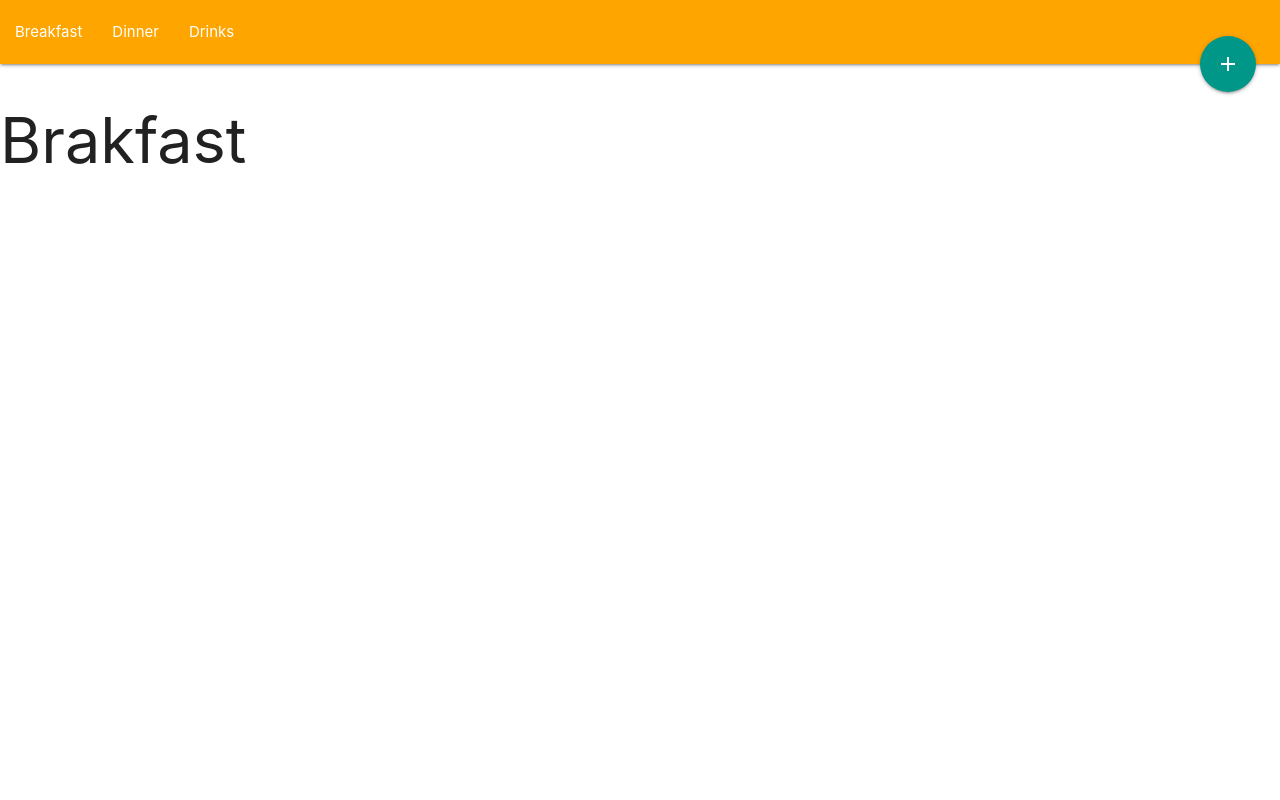
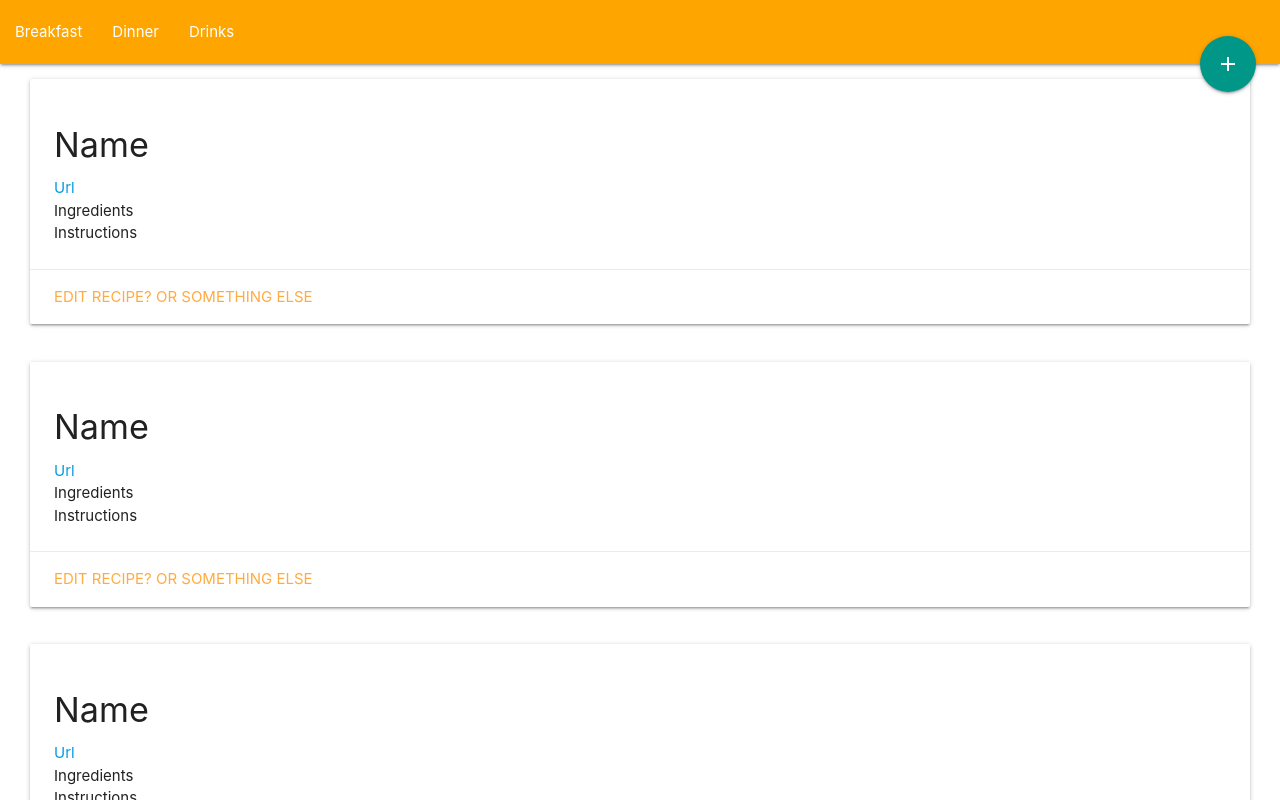
Before and after one commit to petersenn4296/recipeFrontend, a React (Create React App) app: page /breakfast in a window 1280 px wide. Shown: the top 800 px of the page. Built offline with nearby package versions, Linux system fonts and the light colour scheme.

Commit message:
got recipe cards innnnn

```diff
--- a/public/index.html
+++ b/public/index.html
@@ -19,7 +19,7 @@
       work correctly both with client-side routing and a non-root public URL.
       Learn how to configure a non-root public URL by running `npm run build`.
     -->
-    <title>React App</title>
+    <title>The Recipe Book</title>
     <!-- Compiled and minified CSS -->
    <link rel="stylesheet" href="https://cdnjs.cloudflare.com/ajax/libs/materialize/1.0.0/css/materialize.min.css">
    <link href="https://fonts.googleapis.com/icon?family=Material+Icons" rel="stylesheet">
--- a/src/App.css
+++ b/src/App.css
@@ -5,3 +5,13 @@ nav {
 .sidenav {
   width: 12.5rem;
 }
+
+.recipe-container {
+
+}
+
+.recipe-card {
+  padding: 0.5rem 2rem;
+}
+
+/* Recipe Card Text */
--- a/src/Components/Breakfast.js
+++ b/src/Components/Breakfast.js
@@ -1,8 +1,24 @@
-import React, { Component } from 'react'
+import React, { Component, Fragment } from 'react'
+import Recipe from './Recipe';
+import '../App.css'
 
 class Breakfast extends Component {
   render() {
-    return <h1>Brakfast</h1>;
+    return(
+      <div className='container-fluid recipe-container'>
+        <Recipe />
+        <Recipe />
+        <Recipe />
+        <Recipe />
+        <Recipe />
+        <Recipe />
+        <Recipe />
+        <Recipe />
+        <Recipe />
+        <Recipe />
+
+      </div>
+    )
   }
 }
 
--- a/src/Components/Recipe.js
+++ b/src/Components/Recipe.js
@@ -1,8 +1,24 @@
-import React, { Component } from 'react'
+import React, {Component} from 'react'
 
 class Recipe extends Component {
   render() {
-    return <h1>Dinner</h1>;
+    return (
+      <div className="col s12 m7 recipe-card">
+        <div className="card horizontal">
+            <div className="card-stacked">
+              <div className="card-content">
+                <h4>Name</h4>
+                <a>Url</a>
+                <p className='recipe-ingrd'>Ingredients</p>
+                <p className='recpie-inst'>Instructions</p>
+              </div>
+              <div className="card-action">
+                <a href="#">Edit Recipe? Or something else</a>
+              </div>
+            </div>
+          </div>
+      </div>
+      );
   }
 }
 
```
